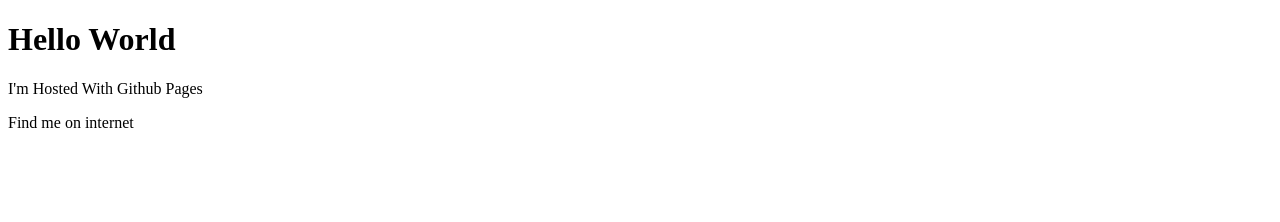
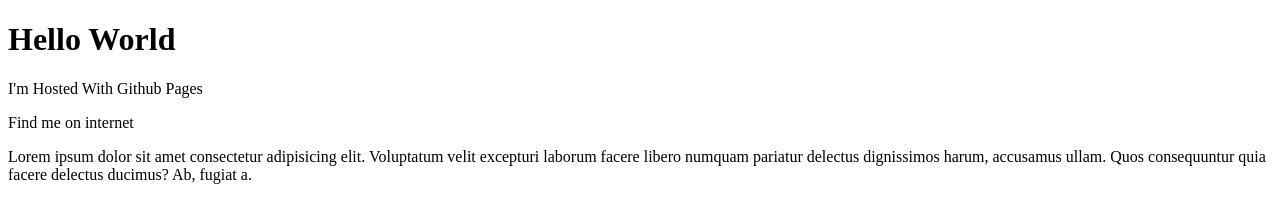
Before and after one commit to hdzmxx/ideo.github.io, a plain HTML site: page index.html in a window 1280 px wide. Drawn offline with Linux system fonts and the light colour scheme.

Commit message:
Update index.html

```diff
--- a/index.html
+++ b/index.html
@@ -11,6 +11,7 @@
     <h1>Hello World</h1>
     <p>I'm Hosted With Github Pages</p>
     <p>Find me on internet</p>
+    <p>Lorem ipsum dolor sit amet consectetur adipisicing elit. Voluptatum velit excepturi laborum facere libero numquam pariatur delectus dignissimos harum, accusamus ullam. Quos consequuntur quia facere delectus ducimus? Ab, fugiat a.</p>
 
 </body>
 
```
